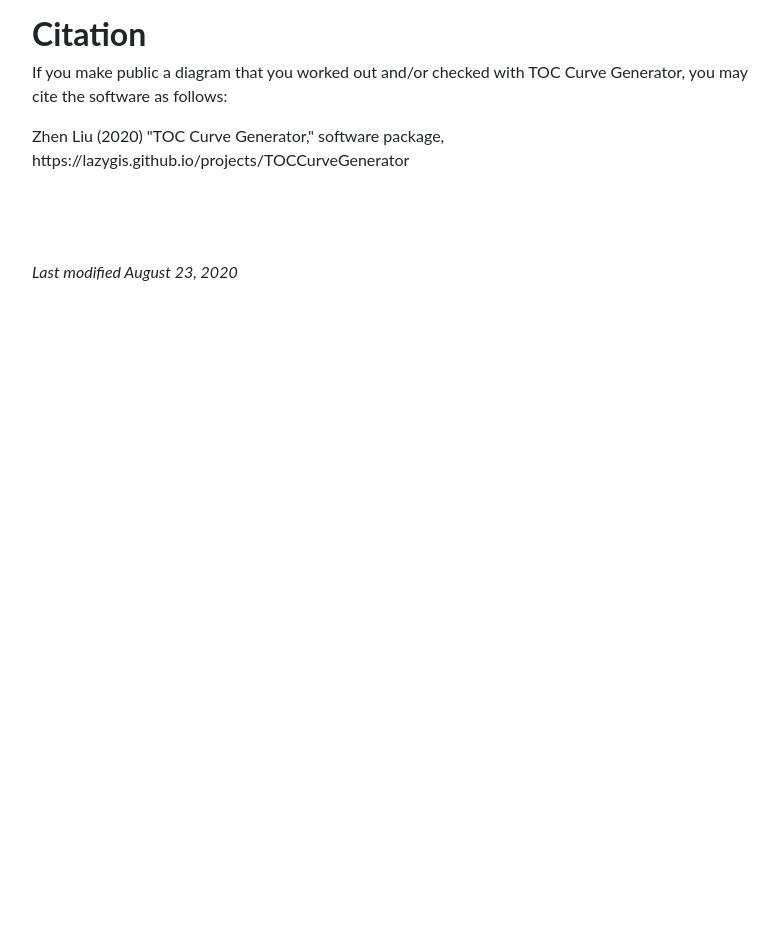
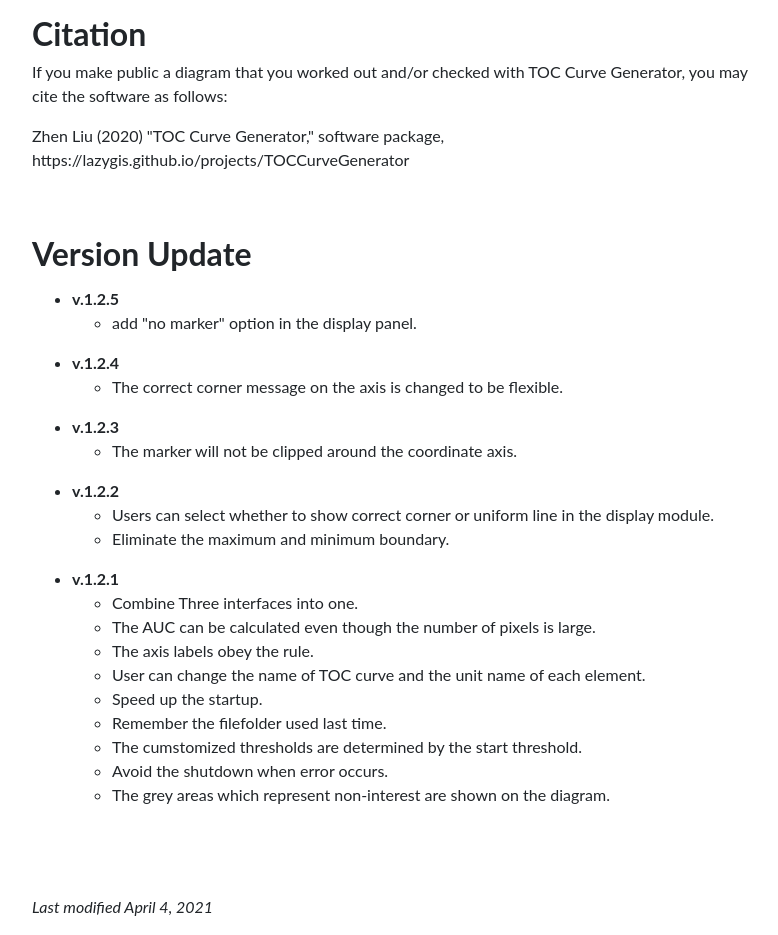
Before and after one commit to lazygis/lazygis.github.io, a website: page projects/TOCCurveGenerator.html in a window 1280 px wide. Shown: the part 985-1920 px from the top of the page, without its empty margins (243-1021 px from the left). Before the commit the page ends 1285 px from the top, so only its background shows below. Drawn offline with nearby package versions, Linux system fonts and the light colour scheme; files that its build step writes are made by us from their sources.

Commit message:
TOC curve updates

```diff
--- a/projects/TOCCurveGenerator.html
+++ b/projects/TOCCurveGenerator.html
@@ -34,7 +34,7 @@
     <nav class="top-navbar navbar fixed-top navbar-expand navbar-light bg-white">
         <div class="container">
             <a id='backbutton' style='text-decoration: none;' href='../index.html#projects'>Back to Projects</a>
-            <a id='backbutton' style='text-decoration: none;' href='https://drive.google.com/file/d/1P1bCNDKNG7_J77X-ElT6SgqEceGn2rPK/view?usp=sharing'>Download</a>
+            <a id='backbutton' style='text-decoration: none;' href='https://drive.google.com/file/d/1lRDbPS0GXoDcldH8qSJgb7Q4h7qHdVqh/view?usp=sharing'>Download</a>
         </div>
     </nav>
     <main class="container">
@@ -88,7 +88,56 @@
             <section class="mt-5">
                 <div class="row">
                     <div class="col-lg-8 mx-auto">
-                        <p class="mt-4"><i>Last modified August 23, 2020</i></p>
+                        <h2 class="font-weight-bold">Version Update</h2>
+                        <ul>
+                            <li class="mt-3">
+                                <b>v.1.2.5</b>
+                                <ul>
+                                    <li>add "no marker" option in the display panel.</li>
+                                </ul>
+                            </li>
+                            <li class="mt-3">
+                                <b>v.1.2.4</b>
+                                <ul>
+                                    <li>The correct corner message on the axis is changed to be flexible.</li>
+                                </ul>
+                            </li>
+                            <li class="mt-3">
+                                <b>v.1.2.3</b>
+                                <ul>
+                                    <li>The marker will not be clipped around the coordinate axis.</li>
+                                </ul>
+                            </li>
+                            <li class="mt-3">
+                                <b>v.1.2.2</b>
+                                <ul>
+                                    <li>Users can select whether to show correct corner or uniform line in the display module.</li>
+                                    <li>Eliminate the maximum and minimum boundary.</li>
+                                </ul>
+                            </li>
+                            <li class="mt-3">
+                                <b>v.1.2.1</b>
+                                <ul>
+                                    <li>Combine Three interfaces into one.</li>
+                                    <li>The AUC can be calculated even though the number of pixels is large.</li>
+                                    <li>The axis labels obey the rule.</li>
+                                    <li>User can change the name of TOC curve and the unit name of each element.</li>
+                                    <li>Speed up the startup.</li>
+                                    <li>Remember the filefolder used last time.</li>
+                                    <li>The cumstomized thresholds are determined by the start threshold.</li>
+                                    <li>Avoid the shutdown when error occurs.</li>
+                                    <li>The grey areas which represent non-interest are shown on the diagram.</li>
+                                </ul>
+                            </li>
+                         </ul>
+                        </div>
+                    </div>
+                </div>
+            </section>
+            <section class="mt-5">
+                <div class="row">
+                    <div class="col-lg-8 mx-auto">
+                        <p class="mt-4"><i>Last modified April 4, 2021</i></p>
                     </div>
                 </div>
             </section>
```
Also changed, not shown: projects/TweetAnalysis.html (+1 -1 lines), projects/assets/images/LocalMoransI_manhattan.jpg (deleted), projects/assets/images/LocalMoransI_manhattan.png (added).
